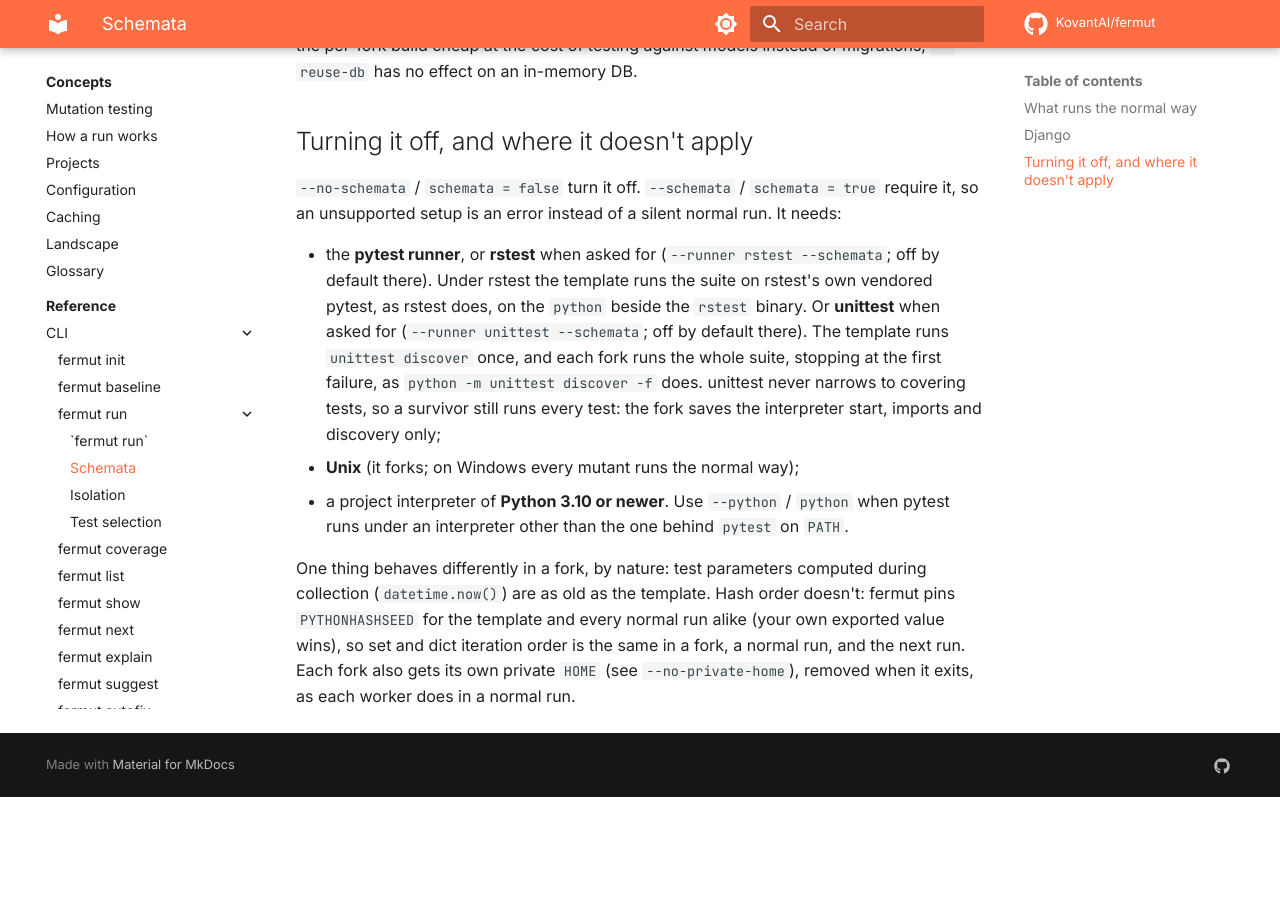
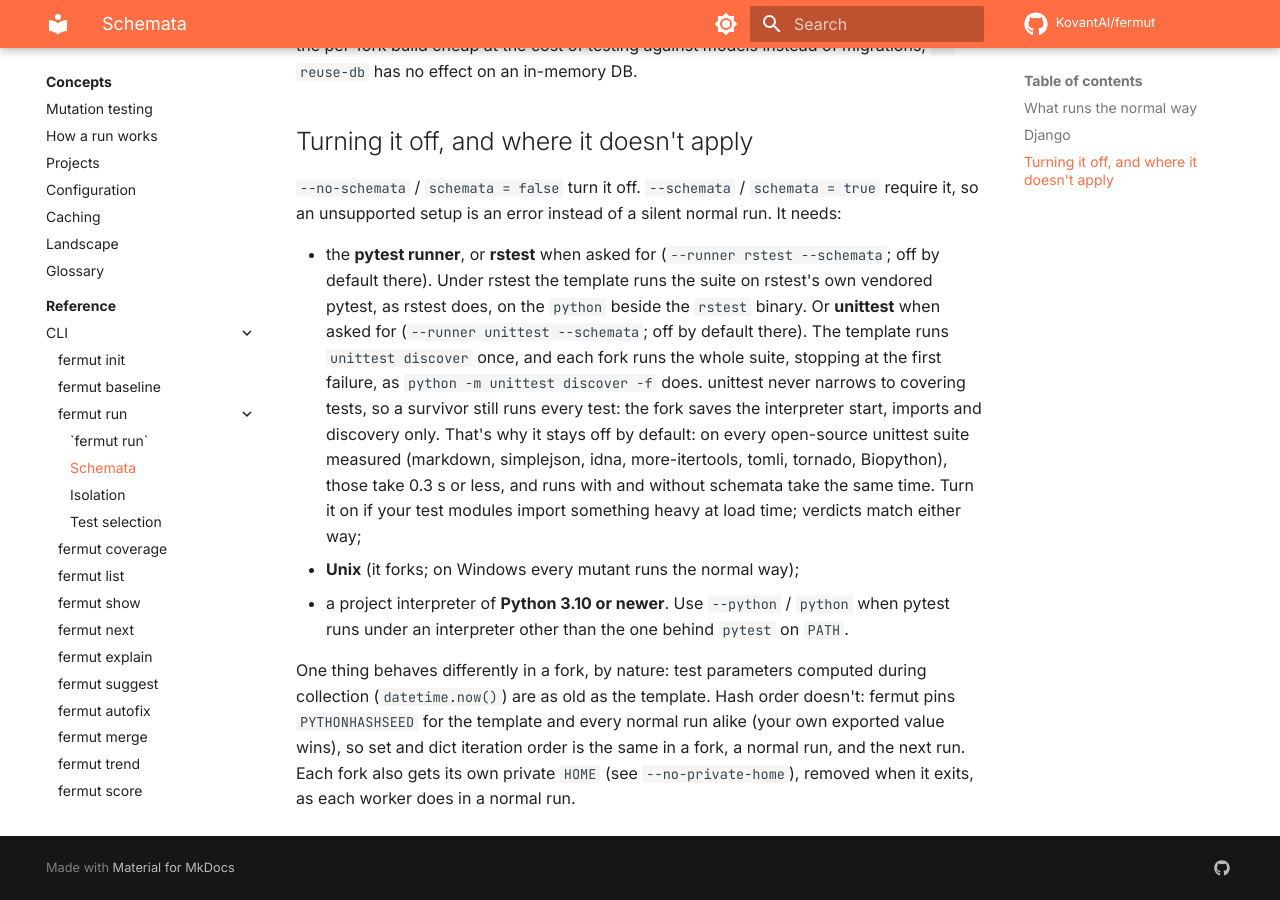
Before and after one commit to KovantAI/fermut, an MkDocs documentation site: the page built from docs/reference/cli/run-schemata.md, in a window 1280 px wide and 900 px high, scrolled down 2294 px. Built offline with MkDocs 1.6.1 and Material for MkDocs 9.7.7, drawn with Linux system fonts in a browser that asks for light colours; comment, search, counter and statistics services are not loaded; before the commit the page ends 3091 px from its top, so only the background shows below that.

Commit message:
fix: review

```diff
--- a/docs/reference/cli/run-schemata.md
+++ b/docs/reference/cli/run-schemata.md
@@ -113,7 +113,12 @@
   `unittest discover` once, and each fork runs the whole suite, stopping at
   the first failure, as `python -m unittest discover -f` does. unittest
   never narrows to covering tests, so a survivor still runs every test: the
-  fork saves the interpreter start, imports and discovery only;
+  fork saves the interpreter start, imports and discovery only. That's why
+  it stays off by default: on every open-source unittest suite measured
+  (markdown, simplejson, idna, more-itertools, tomli, tornado, Biopython),
+  those take 0.3 s or less, and runs with and without schemata take the same
+  time. Turn it on if your test modules import something heavy at load time;
+  verdicts match either way;
 - **Unix** (it forks; on Windows every mutant runs the normal way);
 - a project interpreter of **Python 3.10 or newer**. Use `--python` /
   `python` when pytest runs under an interpreter other than the one behind
```
Also changed, not shown: 5 other files.
